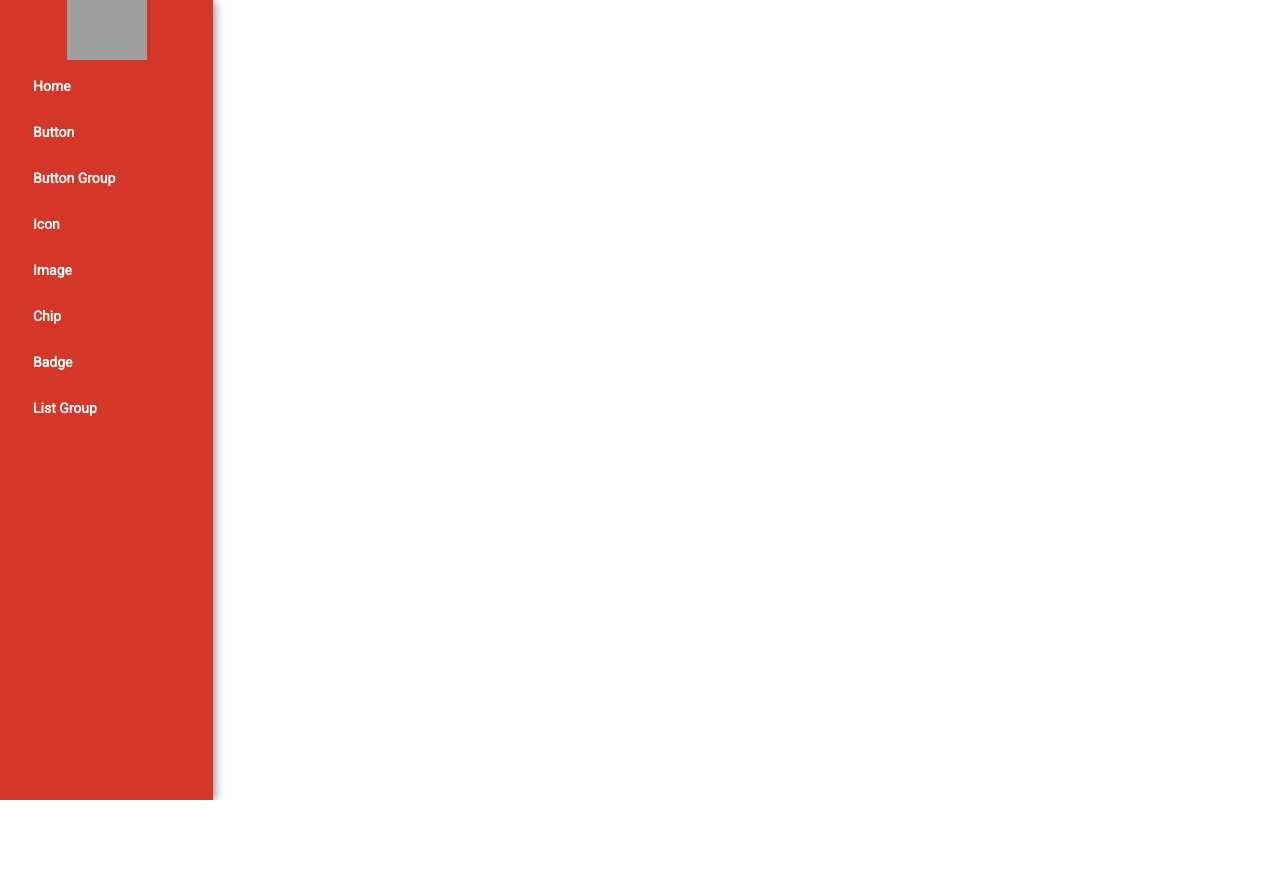
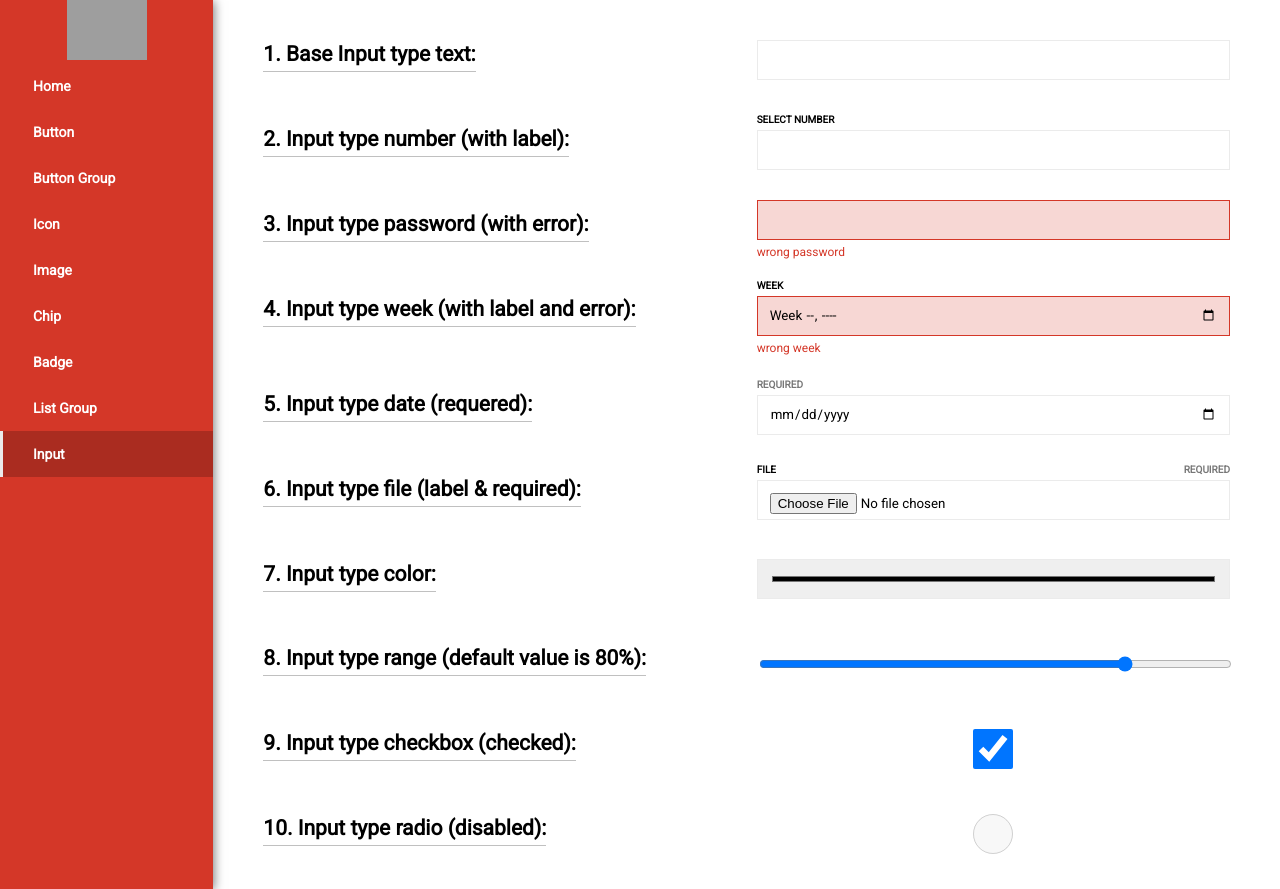
Before and after one commit to YauhenKavalchuk/react-components, a React (Create React App) app: page /input in a window 1280 px wide. Before the commit the page ends 800 px from the top, so only its background shows below. Built offline with nearby package versions, Linux system fonts and the light colour scheme; grey boxes are pictures that could not be loaded.

Commit message:
Lesson 09: Input component

```diff
--- /dev/null
+++ b/src/components/input/Input.css
@@ -0,0 +1,53 @@
+.input {
+  box-sizing: border-box;
+  height: 40px;
+  width: 100%;
+  padding: 12px;
+  border: 1px solid #EBEBEB;
+}
+
+.input[disabled] {
+  cursor: not-allowed;
+}
+
+.input[name="checkbox"],
+.input[name="radio"] {
+  width: 40px;
+  height: 40px;
+  margin: 0 auto;
+}
+
+.input.error {
+  border-color: #D43728;
+  background-color: rgba(212, 55, 40, 0.2);
+}
+
+.inputWrapper {
+  display: flex;
+  flex-direction: column;
+  justify-content: center;
+  position: relative;
+}
+
+.labelsWrapper {
+  margin-bottom: 5px;
+  display: flex;
+  justify-content: space-between;
+}
+
+.inputRequired {
+  color: #777;
+}
+
+.inputRequired,
+.inputLabel {
+  font-weight: 600;
+  font-size: 10px;
+  text-transform: uppercase;
+}
+
+.inputError {
+  margin-top: 5px;
+  color: #D43728;
+  font-size: 12px;
+}
--- /dev/null
+++ b/src/components/input/Input.jsx
@@ -0,0 +1,52 @@
+import React from 'react';
+import PropTypes from 'prop-types';
+import classNames from 'classnames';
+
+import './Input.css';
+
+const Input = ({
+  id, className, label, error, ...attrs
+}) => {
+  const classes = classNames(
+    'input',
+    className,
+    { error },
+  );
+
+  return (
+    <div className="inputWrapper">
+      <div className="labelsWrapper">
+        {label
+          && <label className="inputLabel" htmlFor={id}>{label}</label>
+        }
+        {attrs.required
+          && <span className="inputRequired">Required</span>
+        }
+      </div>
+      <input
+        name={id}
+        id={id}
+        className={classes}
+        {...attrs}
+      />
+      {error
+        && <span className="inputError">{error}</span>
+      }
+    </div>
+  );
+};
+
+Input.propTypes = {
+  id: PropTypes.string.isRequired,
+  className: PropTypes.string,
+  label: PropTypes.string,
+  error: PropTypes.string,
+};
+
+Input.defaultProps = {
+  className: '',
+  label: '',
+  error: '',
+};
+
+export default Input;
--- /dev/null
+++ b/src/components/input/Sandbox.jsx
@@ -0,0 +1,42 @@
+/* eslint-disable */
+import React from 'react';
+import Input from './Input';
+
+const Sandbox = () => (
+  <div style={{ display: 'grid', gridTemplateColumns: '1fr 1fr', gridGap: '20px' }}>
+
+    <h2><span>1. Base Input type text:</span></h2>
+    <Input id="text" type="text" />
+
+    <h2><span>2. Input type number (with label):</span></h2>
+    <Input id="number" label="select number" type="number" />
+
+    <h2><span>3. Input type password (with error):</span></h2>
+    <Input id="password" error="wrong password" type="password" />
+
+    <h2><span>4. Input type week (with label and error):</span></h2>
+    <Input id="week" label="week" error="wrong week" type="week" />
+
+    <h2><span>5. Input type date (requered):</span></h2>
+    <Input id="date" required type="date" />
+
+    <h2><span>6. Input type file (label & required):</span></h2>
+    <Input id="file" label="file" required type="file" />
+
+    <h2><span>7. Input type color:</span></h2>
+    <Input id="color" type="color" />
+
+    <h2><span>8. Input type range (default value is 80%):</span></h2>
+    <Input id="range" value="80" onChange={() => {}} type="range" />
+
+    <h2><span>9. Input type checkbox (checked):</span></h2>
+    <Input id="checkbox" checked onChange={() => {}} type="checkbox" />
+
+    <h2><span>10. Input type radio (disabled):</span></h2>
+    <Input id="radio" disabled type="radio" />
+
+  </div>
+);
+
+export default Sandbox;
+/* eslint-enable */
--- a/src/index.js
+++ b/src/index.js
@@ -13,6 +13,7 @@ import ImageSandbox from './components/image/Sandbox';
 import ChipSandbox from './components/chip/Sandbox';
 import BadgeSandbox from './components/badge/Sandbox';
 import ListGroupSandbox from './components/list-group/Sandbox';
+import InputSandbox from './components/input/Sandbox';
 
 ReactDOM.render((
   <BrowserRouter>
@@ -26,6 +27,7 @@ ReactDOM.render((
         <Route path="/chip" component={ChipSandbox} />
         <Route path="/badge" component={BadgeSandbox} />
         <Route path="/list-group" component={ListGroupSandbox} />
+        <Route path="/input" component={InputSandbox} />
       </Switch>
     </App>
   </BrowserRouter>
--- a/src/layout/navigation/navigation.jsx
+++ b/src/layout/navigation/navigation.jsx
@@ -17,6 +17,7 @@ const Navigation = () => (
         <li><NavLink to="/chip">Chip</NavLink></li>
         <li><NavLink to="/badge">Badge</NavLink></li>
         <li><NavLink to="/list-group">List Group</NavLink></li>
+        <li><NavLink to="/input">Input</NavLink></li>
       </ul>
     </nav>
   </div>
```
